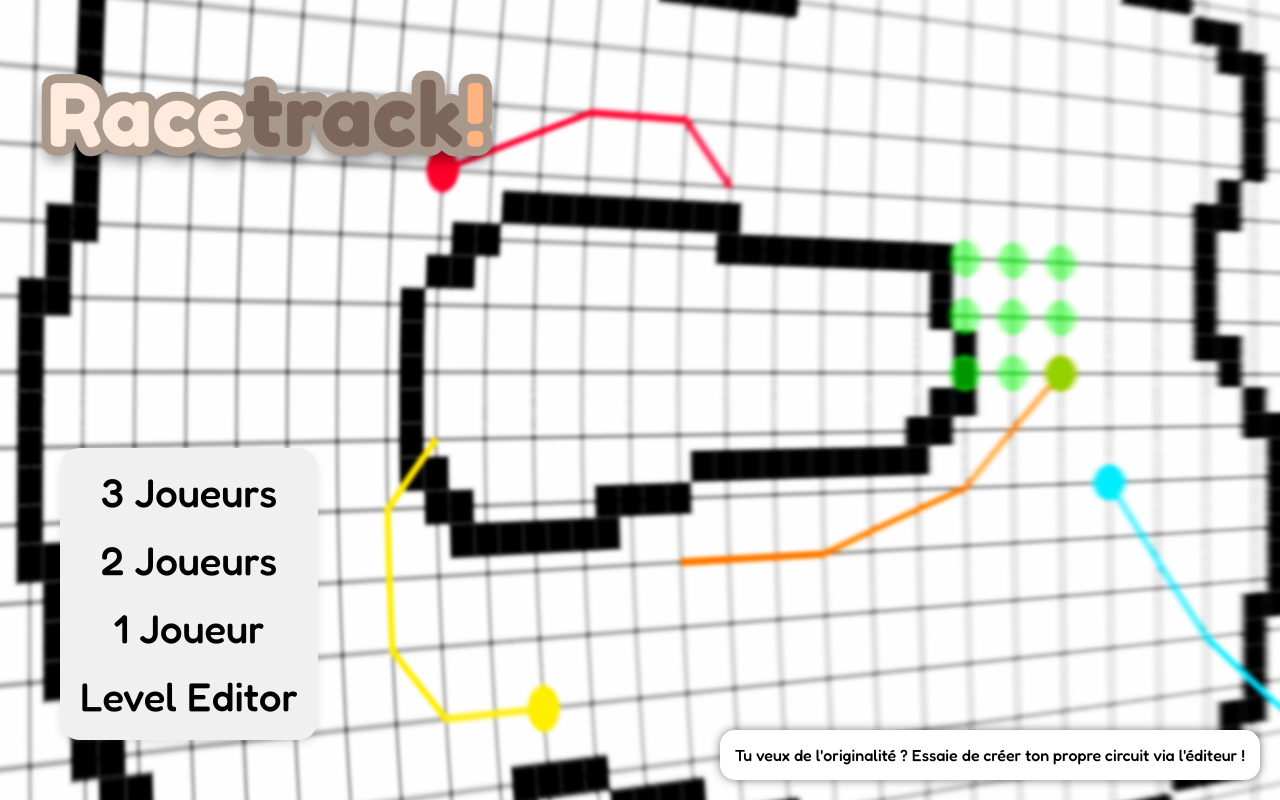
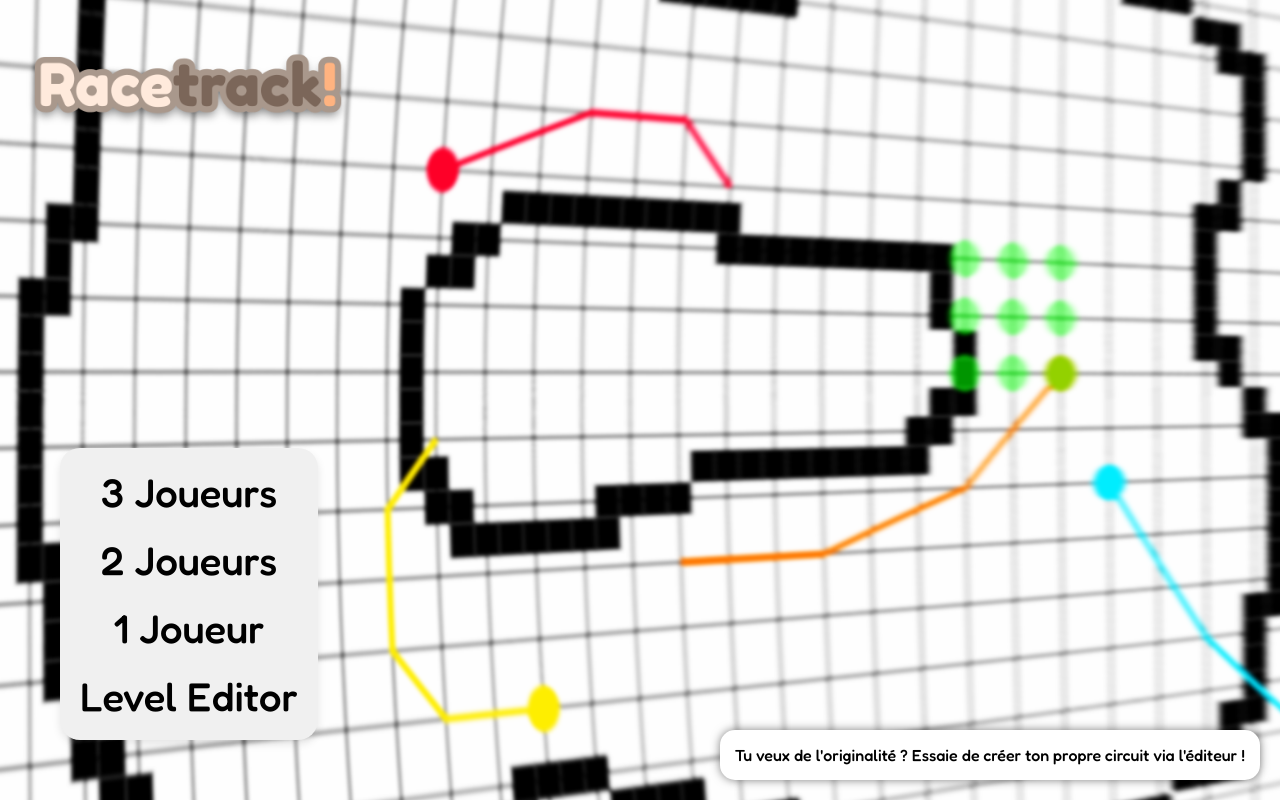
Before and after one commit to Azuras03/Racetrack, a website built with Vite: page index.html in a window 1280 px wide. Built offline with nearby package versions, Linux system fonts and the light colour scheme.

Commit message:
Polissage des styles

```diff
--- a/src/styles.css
+++ b/src/styles.css
@@ -124,14 +124,6 @@ body {
     z-index: 1;
 }
 
-#title{
-    height: 25vh;
-    font-weight: 900;
-    color: white;
-    text-shadow: 2px 2px 20px rgba(0, 0, 0, 0.8);
-    text-align: center;
-}
-
 a{
     text-decoration: none;
     color: black;
--- a/src/title.css
+++ b/src/title.css
@@ -5,6 +5,14 @@
     flex-direction: column;
     gap: 20px;
     height: 100%;
+}
+
+#title{
+    height: 17vh;
+    font-weight: 900;
+    color: white;
+    text-shadow: 2px 2px 20px rgba(0, 0, 0, 0.8);
+    text-align: center;
 }
 
 #main {
```
